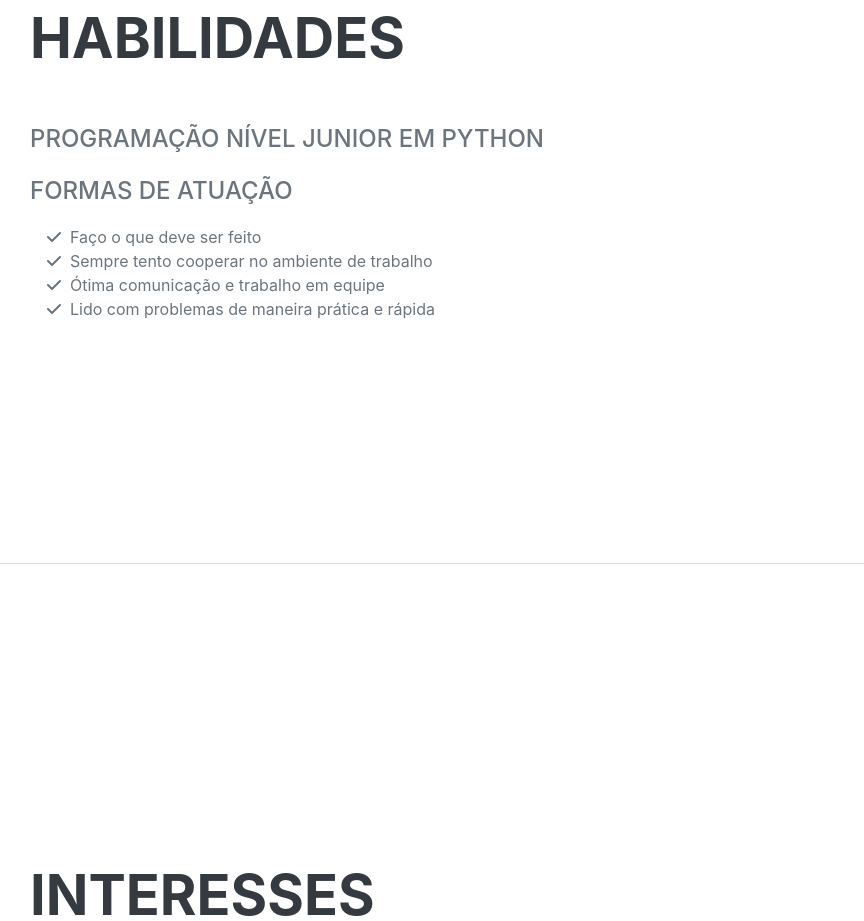
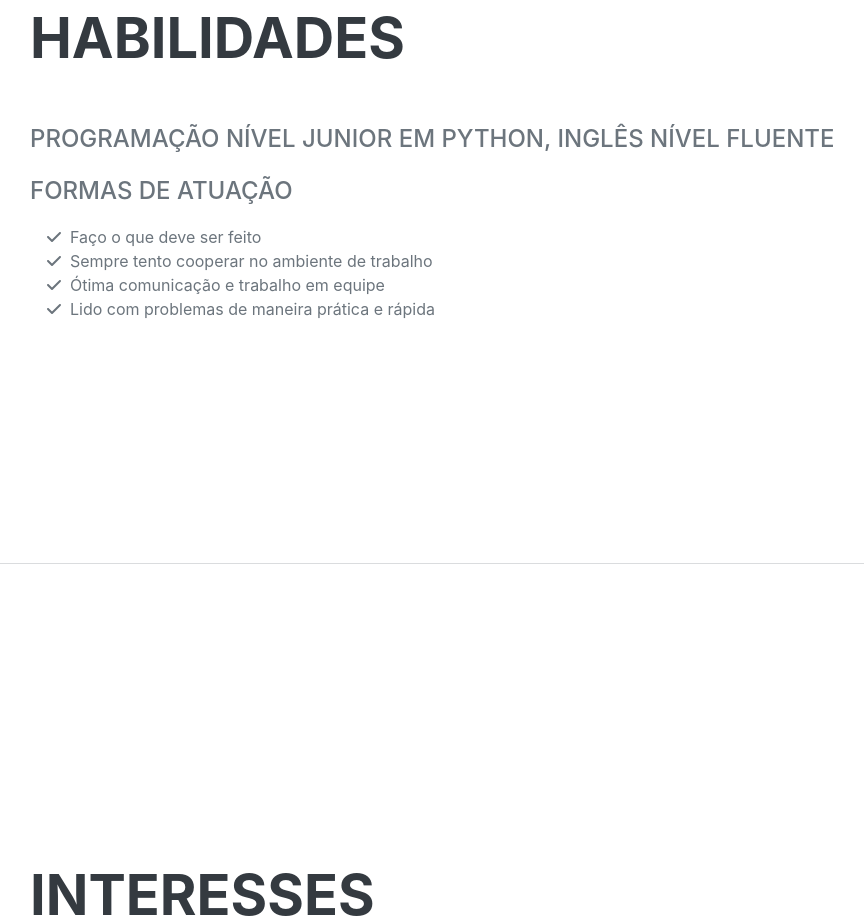
Before and after one commit to Arthur-Cx/StudyHub, a plain HTML site: page index.html in a window 1280 px wide. Shown: the part 2640-3561 px from the top of the page, without its empty margins (290-1154 px from the left). Drawn offline with nearby package versions, Linux system fonts and the light colour scheme; a web font is replaced by a local one.

Commit message:
Update index.html

```diff
--- a/index.html
+++ b/index.html
@@ -114,7 +114,7 @@
             <section class="resume-section" id="skills">
                 <div class="resume-section-content">
                     <h2 class="mb-5">Habilidades</h2>
-                    <div class="subheading mb-3">Programação nível junior em python</div>
+                    <div class="subheading mb-3">Programação nível junior em python, inglês nível fluente</div>
 
                     </ul>
                     <div class="subheading mb-3">Formas de atuação</div>
```
